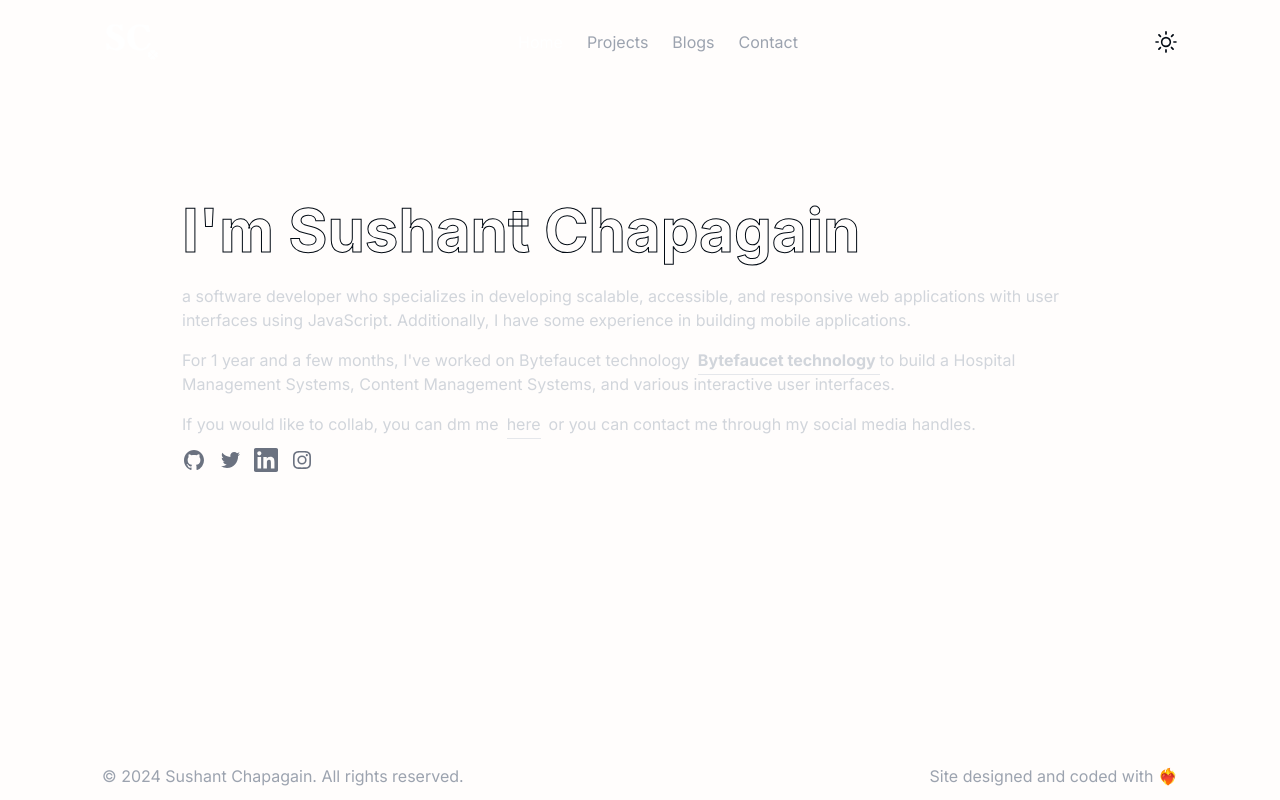
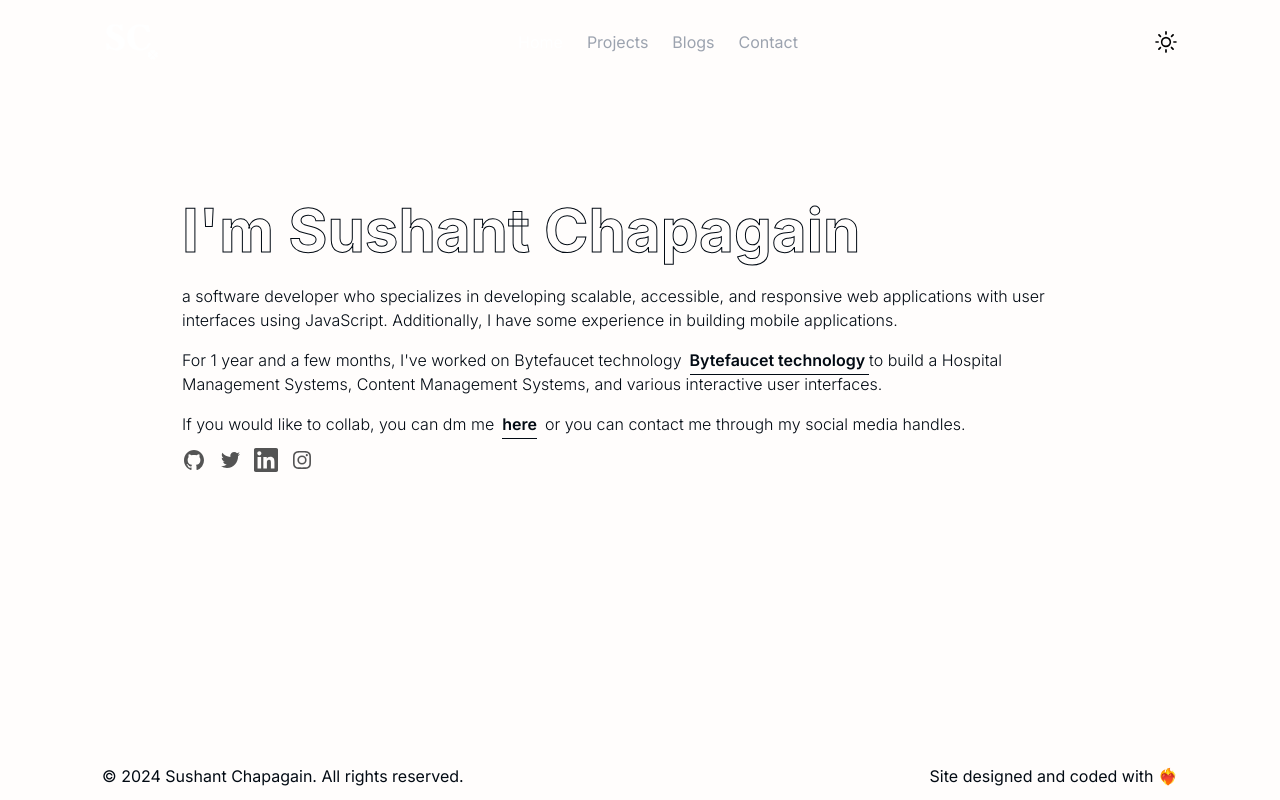
Before and after one commit to sushantchapagain1/sushantchapagain-portfolio, a Next.js app: page / in a window 1280 px wide. Built offline with nearby package versions, Linux system fonts and the light colour scheme.

Commit message:
css varibles in tailwind config for dark and light mode and project card added

```diff
--- a/app/globals.css
+++ b/app/globals.css
@@ -7,21 +7,24 @@
   --border-radius: 12px;
 
   --forground-text: #020a13;
-  --bg: #fffdfc;
+  --app-bg: #fffdfc;
+  --cardBackground: rgba(255, 255, 255, 0.08);
+  --light-text: #545454;
 }
 
 @media (prefers-color-scheme: dark) {
   :root {
     --forground-text: #f3f3f3;
-    --bg: #020a13;
+    --app-bg: #020a13;
+    --cardBackground: rgba(255, 255, 255, 0.08);
+    --light-text: #c6c6c6;
   }
 }
 
 body {
-  color: var(--forground-text);
   max-width: var(--max-width);
   margin: 0 auto;
-  background-color: var(--bg);
+  background-color: var(--app-bg);
 }
 
 /* doint it here cz -webkit-text-stroke property is not available in tailwind */
--- a/app/projects/page.tsx
+++ b/app/projects/page.tsx
@@ -1,7 +1,14 @@
-import React from 'react';
+import ProjectCard from '@/components/ProjectCard';
+import { projects } from '@/data/projects';
 
 function page() {
-  return <div>page</div>;
+  return (
+    <ul className="mt-6 grid md:grid-cols-3">
+      {projects.map((project) => (
+        <ProjectCard key={project.title} {...project} />
+      ))}
+    </ul>
+  );
 }
 
 export default page;
--- a/components/Footer.tsx
+++ b/components/Footer.tsx
@@ -4,7 +4,7 @@ const currentYear = new Date().getFullYear();
 
 function Footer() {
   return (
-    <footer className="flex flex-col justify-between gap-3 text-center text-gray-400 md:flex-row">
+    <footer className="text-forgroundText flex flex-col justify-between gap-3 text-center md:flex-row">
       <span>&copy; {currentYear} Sushant Chapagain. All rights reserved.</span>
       <span>Site designed and coded with ❤️‍🔥</span>
     </footer>
--- a/components/Main.tsx
+++ b/components/Main.tsx
@@ -9,7 +9,7 @@ function Main() {
         I&apos;m Sushant Chapagain
       </h1>
 
-      <div className="text-gray-300">
+      <div className="text-forgroundText font-light">
         <p className="mt-6">
           a software developer who specializes in developing scalable,
           accessible, and responsive web applications with user interfaces using
@@ -21,7 +21,7 @@ function Main() {
           <Link
             href="https://www.bytefaucet.com/"
             target="_blank"
-            className="ml-2 border-b pb-1 font-bold"
+            className="border-forgroundText ml-2 border-b pb-1 font-semibold"
           >
             Bytefaucet technology&nbsp;
           </Link>
@@ -31,7 +31,10 @@ function Main() {
 
         <div className="mb-4">
           If you would like to collab, you can dm me
-          <Link href="/contact" className="mx-2 border-b pb-1">
+          <Link
+            href="/contact"
+            className="border-forgroundText mx-2 border-b pb-1 font-semibold"
+          >
             here
           </Link>
           or you can contact me through my social media handles.
--- /dev/null
+++ b/components/ProjectCard.tsx
@@ -0,0 +1,39 @@
+import Image from 'next/image';
+import React from 'react';
+
+export type PropsType = {
+  title: string;
+  thumbnail: string;
+  description: string;
+  techStacks: string[];
+};
+
+function ProjectCard({ title, thumbnail, description, techStacks }: PropsType) {
+  return (
+    <li className="bg-cardBackground h-fit overflow-hidden rounded-xl">
+      <Image
+        src={thumbnail}
+        alt={`${title} 's thumnail`}
+        height={1000}
+        width={1000}
+        className="w-full"
+      />
+      <div className="p-3">
+        <h2>{title}</h2>
+        <p className="my-3 text-sm">{description}</p>
+        <div className="flex flex-wrap gap-1">
+          {techStacks.map((techStack) => (
+            <span
+              key={techStack}
+              className="bg-cardBackground rounded-full px-3 py-1 text-xs"
+            >
+              {techStack}
+            </span>
+          ))}
+        </div>
+      </div>
+    </li>
+  );
+}
+
+export default ProjectCard;
--- a/components/SocailIcon.tsx
+++ b/components/SocailIcon.tsx
@@ -9,7 +9,7 @@ function SocailIcon({
 }) {
   return (
     <Link href={href} target="_blank">
-      <Icon className="h-6 w-6 flex-none fill-gray-500 transition hover:fill-gray-200" />
+      <Icon className="fill-lightText h-6 w-6 flex-none transition" />
     </Link>
   );
 }
--- a/components/icons/index.tsx
+++ b/components/icons/index.tsx
@@ -24,6 +24,14 @@ export function LogoIcon(props: React.SVGProps<SVGSVGElement>) {
           transform="translate(-2.48 -36.005) scale(2.47971)"
         ></path>
       </g>
+    </svg>
+  );
+}
+
+export function ThemeIcon(props: React.SVGProps<SVGSVGElement>) {
+  return (
+    <svg xmlns="http://www.w3.org/2000/svg" viewBox="0 0 24 24" {...props}>
+      <path d="M0 12c0 6.627 5.373 12 12 12s12-5.373 12-12-5.373-12-12-12-12 5.373-12 12zm2 0c0-5.514 4.486-10 10-10v20c-5.514 0-10-4.486-10-10z"></path>
     </svg>
   );
 }
--- a/tailwind.config.js
+++ b/tailwind.config.js
@@ -6,7 +6,15 @@ module.exports = {
     './components/**/*.{js,ts,jsx,tsx,mdx}',
   ],
   theme: {
-    extend: {},
+    extend: {
+      colors: {
+        // Doing :dark:some-css is ok but we can use css variables to control in a single file.
+        // the trick is giving same name of varible on different prefers color scheme.
+        forgroundText: 'var(--forground-text)',
+        cardBackground: 'var(--cardBackground)',
+        lightText: 'var(--light-text)',
+      },
+    },
   },
   plugins: [],
 };
```
Also changed, not shown: data/projects.ts (+11 -1 lines), 1 other file (tests, documents, lock files or other folders).
